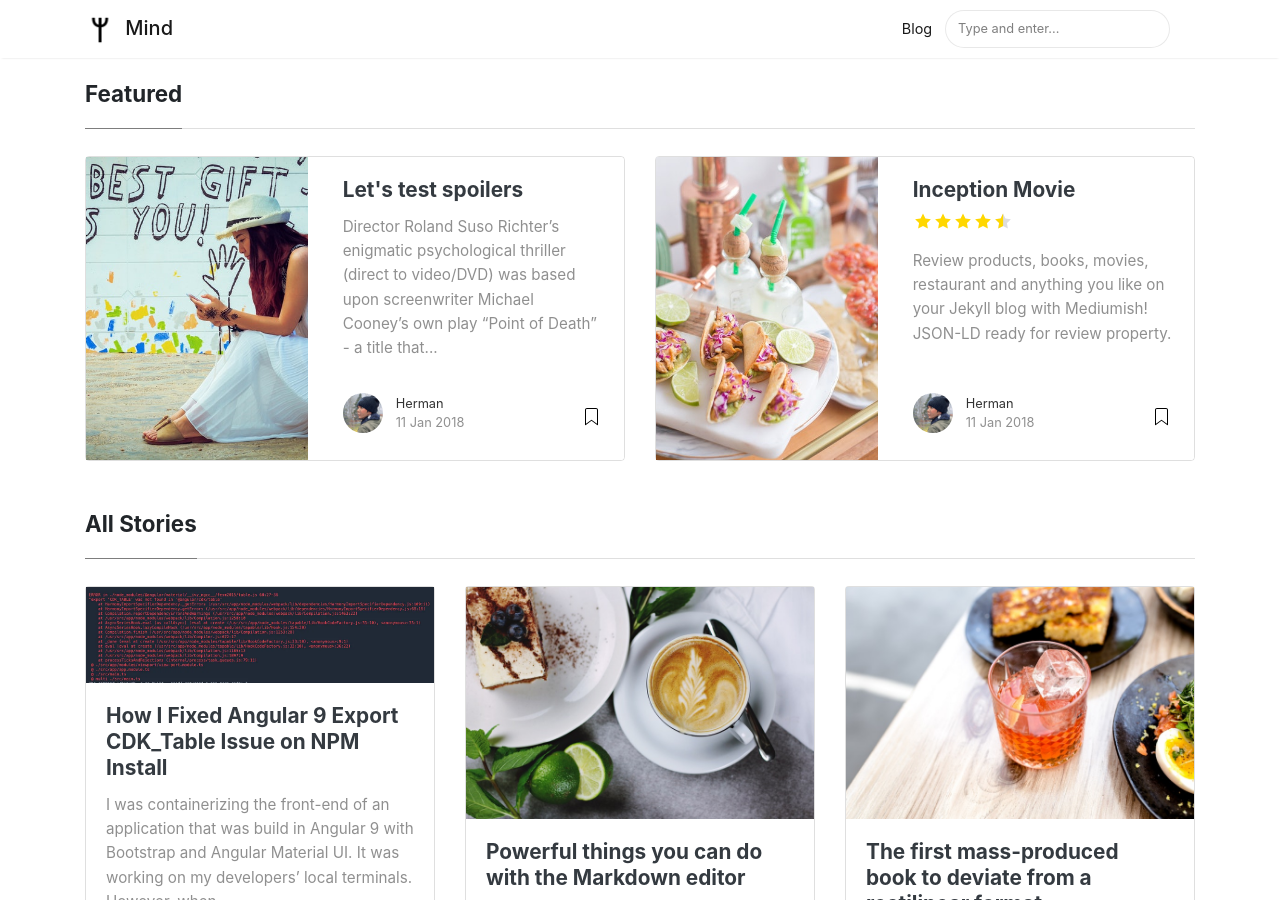
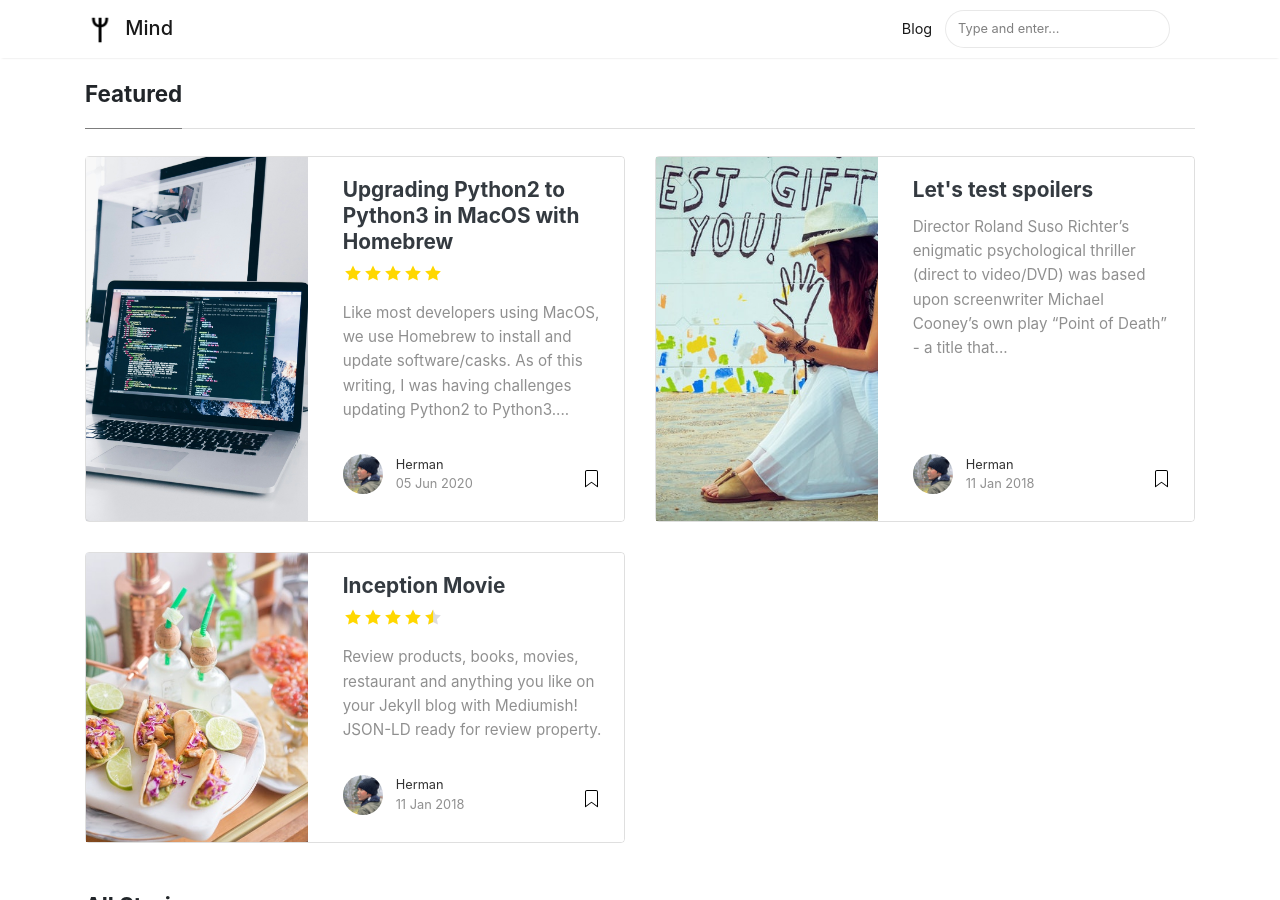
Before and after one commit to hmenorjr/blog, a Jekyll site: the page built from index.html, in a window 1280 px wide and 900 px high. Built offline with Jekyll 4.4.1, drawn with Linux system fonts in a browser that asks for light colours; nearby versions of some CDN libraries; the list of posts is cut into pages by our own code; some of the changed lines change nothing that is shown; some of the changed text lies outside the part shown.

Commit message:
Add blog posts

````diff
--- a/_posts/2020-05-19-how-i-fixed-angular9-cdk-table-npm-install.md
+++ b/_posts/2020-05-19-how-i-fixed-angular9-cdk-table-npm-install.md
@@ -3,8 +3,10 @@ layout: post
 title: "How I Fixed Angular 9 Export CDK_Table Issue on NPM Install"
 description: "You wouldn't believe how simple the solution is."
 image: assets/images/blog/angular_cdk_table_error.webp
-categories: [Angular, NPM, Web Development, Backend]
+categories: [Web Development]
+tags: [angular, npm, macos, homebrew]
 author: herman
+rating: 5
 ---
 I was containerizing the front-end of an application that was build in `Angular 9` with `Bootstrap` and `Angular Material UI`. It was working on my developers' local terminals. However, when I containerized it, several warnings and this error occurs.
 
--- /dev/null
+++ b/_posts/2020-06-05-upgrading-python2-to-python3-with-macos-homebrew.md
@@ -0,0 +1,101 @@
+---
+layout: post
+title: "Upgrading Python2 to Python3 in MacOS with Homebrew"
+author: herman
+categories: [ Programming, Software Development ]
+tags: [ python2, python3, macos, homebrew ]
+image: assets/images/blog/christopher-gower-unsplash.jpg
+description: "How I upgraded python2 to python3 in my MacOS with Homebrew and what I learned."
+featured: true
+hidden: true
+rating: 5
+---
+Like most developers using MacOS, we use Homebrew to install and update software/casks. As of this writing, I was having challenges updating Python2 to Python3.
+
+## Steps Taken
+### Check Version
+`$ brew info python`
+
+Result:
+```shell
+python: stable 3.7.7 (bottled), HEAD
+Interpreted, interactive, object-oriented programming language
+https://www.python.org/
+Not installed
+From: https://github.com/Homebrew/homebrew-core/blob/master/Formula/python.rb
+==> Dependencies
+Build: pkg-config ✘
+Required: gdbm ✔, openssl@1.1 ✔, readline ✔, sqlite ✔, xz ✔
+==> Options
+--HEAD
+    Install HEAD version
+==> Caveats
+Python has been installed as
+  /usr/local/bin/python3
+Unversioned symlinks `python`, `python-config`, `pip` etc. pointing to`python3`, `python3-config`, `pip3` etc., respectively, have been installed into
+  /usr/local/opt/python/libexec/bin
+You can install Python packages with
+  pip3 install <package>
+They will install into the site-package directory
+  /usr/local/lib/python3.7/site-packages
+See: https://docs.brew.sh/Homebrew-and-Python
+==> Analytics
+install: 198,504 (30 days), 1,021,773 (90 days), 5,245,160 (365 days)
+install-on-request: 162,871 (30 days), 639,716 (90 days), 2,755,324 (365 days)
+build-error: 0 (30 days)
+```
+
+
+### Installation through Homebrew
+Executed `$ brew install python`
+
+There were some errors produced after:
+
+```shell
+Error: The `brew link` step did not complete successfully
+The formula built, but is not symlinked into /usr/local
+Could not symlink bin/2to3
+Target /usr/local/bin/2to3
+already exists. You may want to remove it:
+  rm '/usr/local/bin/2to3'
+To force the link and overwrite all conflicting files:
+  brew link --overwrite python
+To list all files that would be deleted:
+  brew link --overwrite --dry-run python
+Possible conflicting files are:
+/usr/local/bin/2to3 -> /Library/Frameworks/Python.framework/Versions/3.8/bin/2to3
+/usr/local/bin/idle3 -> /Library/Frameworks/Python.framework/Versions/3.8/bin/idle3
+/usr/local/bin/pydoc3 -> /Library/Frameworks/Python.framework/Versions/3.8/bin/pydoc3
+/usr/local/bin/python3 -> /Library/Frameworks/Python.framework/Versions/3.8/bin/python3
+/usr/local/bin/python3-config -> /Library/Frameworks/Python.framework/Versions/3.8/bin/python3-config
+Error: Permission denied @ dir_s_mkdir - /usr/local/Frameworks
+```
+
+I tried removing the folder one by one and forgot you can just override it. Don’t worry, it’s safe. (^^,)
+
+Execute `$ brew link --overwrite python`
+
+![DJ Khaled Meme Another One]({{ site.baseurl }}/assets/blog/dj-khaled-another-one.png)
+
+```shell
+Linking /usr/local/Cellular/python/3.7.7... Error: Permission Denied @ dir_s_mkdir — /usr/local/Frameworks
+```
+
+### Google is our Friend
+_privacy not included_
+
+Turns out it’s an existing issue. Remember, Homebrew doesn’t allow or recommend to execute `brew` commands with `sudo` anymore to prevent issues.
+
+Source: https://github.com/Homebrew/homebrew-core/issues/30652
+
+So we executed the following commands:
+```shell
+$ sudo mkdir /usr/local/Frameworks
+$ sudo chown $USER /usr/local/Frameworks
+```
+Then ``$ brew link python``
+
+### Final Result
+```shell
+Linking /usr/local/Cellular/python/3.7.7... 5 symlinks created
+```
````
Also changed, not shown: assets/images/blog/christopher-gower-unsplash.jpg (added), assets/images/blog/dj-khaled-another-one.png (added).
